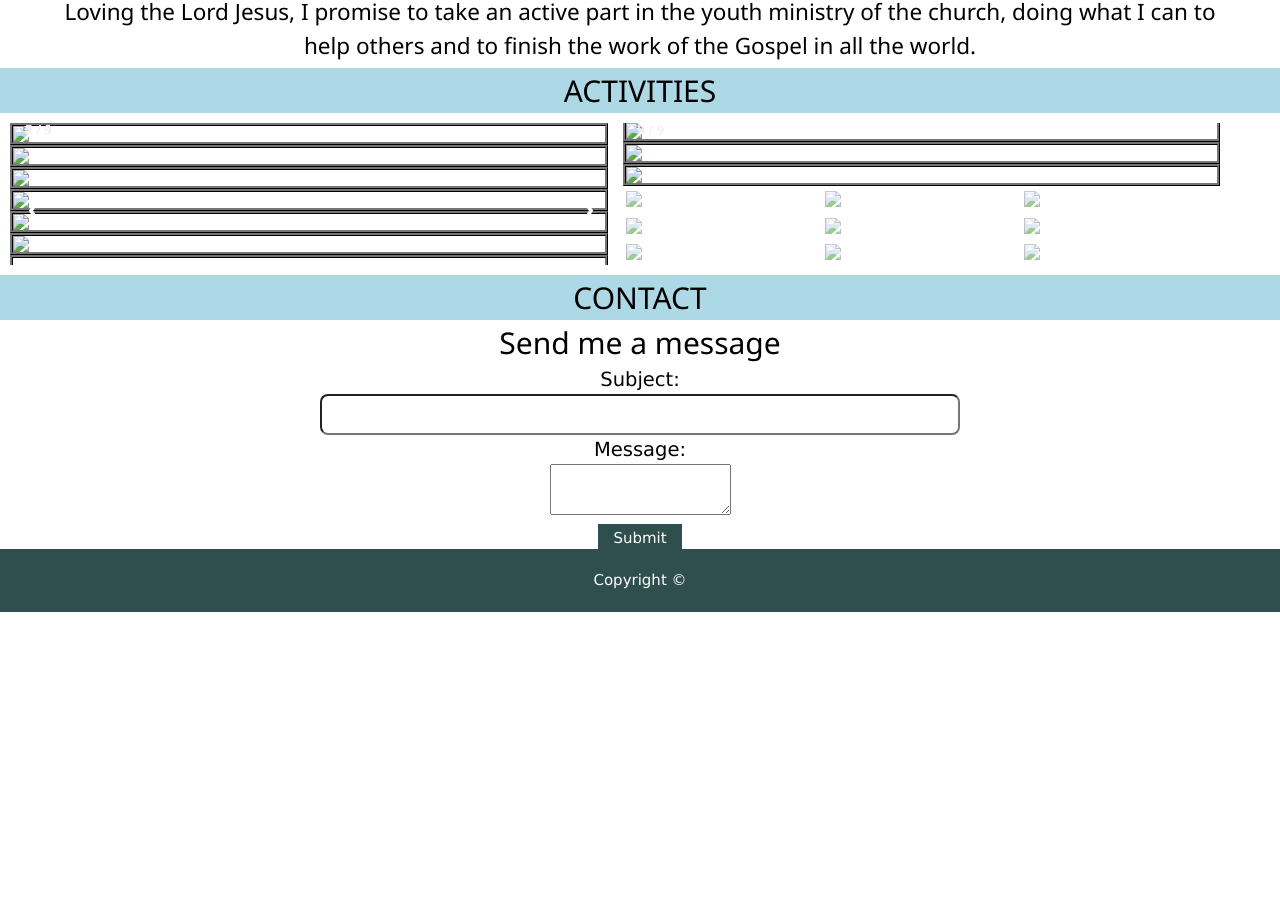
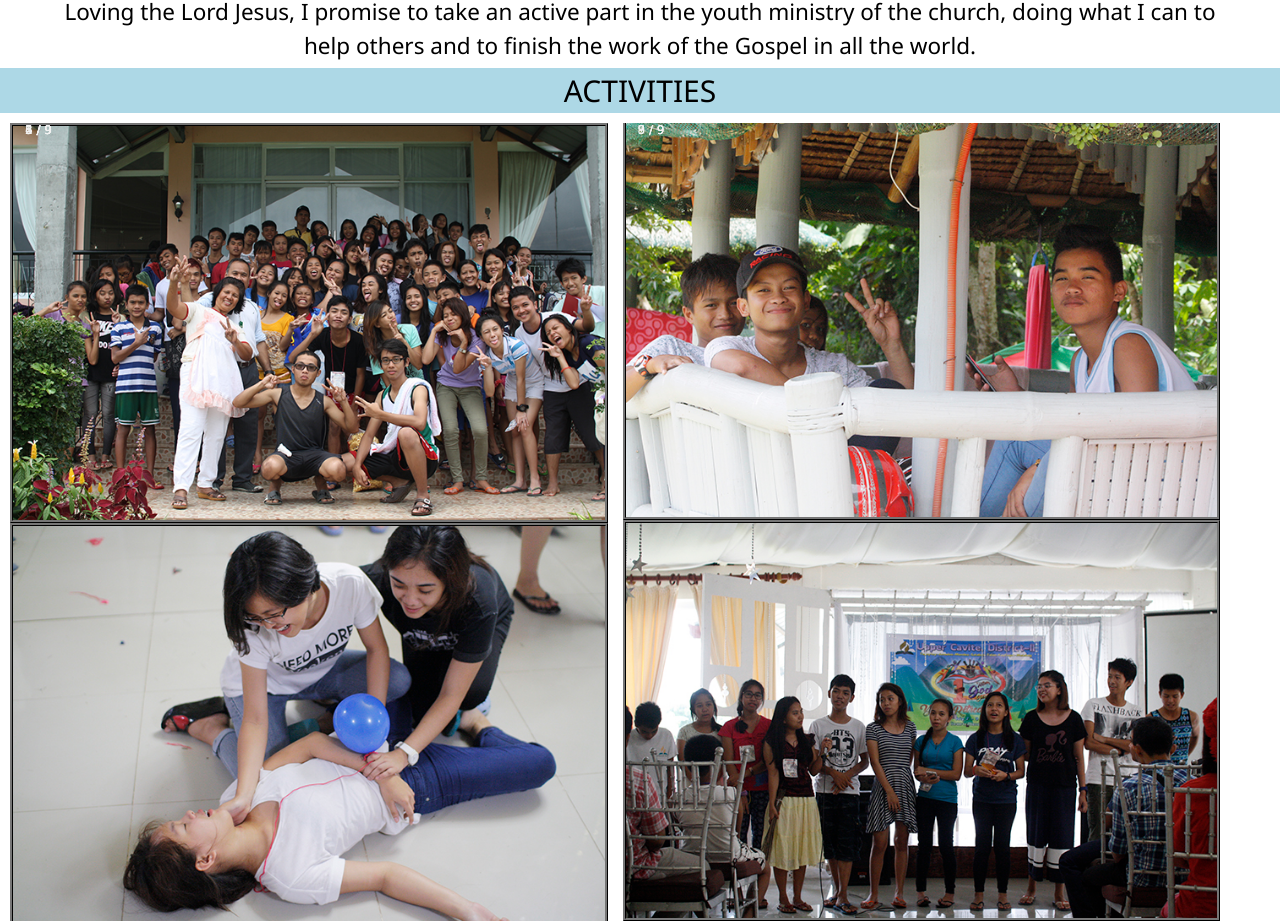
Before and after one commit to FrannieJames/AYPage, a website: page dist/index.html in a window 1280 px wide. Shown: the part 1020-1941 px from the top of the page. Before the commit the page ends 1632 px from the top, so only its background shows below. Drawn offline with Linux system fonts and the light colour scheme.

Commit message:
change .jpg to .png in index

```diff
--- a/dist/index.html
+++ b/dist/index.html
@@ -65,47 +65,47 @@
             <div>
                 <div class="mySlides">
                     <div class="numbertext">1 / 9</div>
-                    <img src="../dist/img/IMG_9720.JPG" style="width:100%">
+                    <img src="../dist/img/IMG_9720.png" style="width:100%">
                 </div>
 
                 <div class="mySlides">
                     <div class="numbertext">2 / 9</div>
-                    <img src="../dist/img/_MG_9250.JPG" style="width:100%">
+                    <img src="../dist/img/_MG_9250.png" style="width:100%">
                 </div>
 
                 <div class="mySlides">
                     <div class="numbertext">3 / 9</div>
-                    <img src="../dist/img/_MG_8676.JPG" style="width:100%">
+                    <img src="../dist/img/_MG_8676.png" style="width:100%">
                 </div>
 
                 <div class="mySlides">
                     <div class="numbertext">4 / 9</div>
-                    <img src="../dist/img/_MG_8708.JPG" style="width:100%">
+                    <img src="../dist/img/_MG_8708.png" style="width:100%">
                 </div>
 
                 <div class="mySlides">
                     <div class="numbertext">5 / 9</div>
-                    <img src="../dist/img/_MG_8771.JPG" style="width:100%">
+                    <img src="../dist/img/_MG_8771.png" style="width:100%">
                 </div>
 
                 <div class="mySlides">
                     <div class="numbertext">6 / 9</div>
-                    <img src="../dist/img/_MG_8797.JPG" style="width:100%">
+                    <img src="../dist/img/_MG_8797.png" style="width:100%">
                 </div>
 
                 <div class="mySlides">
                     <div class="numbertext">7 / 9</div>
-                    <img src="../dist/img/_MG_8875.JPG" style="width:100%">
+                    <img src="../dist/img/_MG_8875.png" style="width:100%">
                 </div>
 
                 <div class="mySlides">
                     <div class="numbertext">8 / 9</div>
-                    <img src="../dist/img/_MG_9218.JPG" style="width:100%">
+                    <img src="../dist/img/_MG_9218.png" style="width:100%">
                 </div>
 
                 <div class="mySlides">
                     <div class="numbertext">9 / 9</div>
-                    <img src="../dist/img/IMG_9730.JPG" style="width:100%">
+                    <img src="../dist/img/IMG_9730.png" style="width:100%">
                 </div>
 
                 <!-- Next and previous buttons -->
@@ -119,31 +119,31 @@
             <!-- Thumbnail images -->
             <div class="row">
                 <div class="column">
-                    <img class="demo cursor" src="../dist/img/IMG_9720.JPG" style="width:100%" onclick="currentSlide(1)">
+                    <img class="demo cursor" src="../dist/img/IMG_9720.png" style="width:100%" onclick="currentSlide(1)">
                 </div>
                 <div class="column">
-                    <img class="demo cursor" src="../dist/img/_MG_9250.JPG" style="width:100%" onclick="currentSlide(2)">
+                    <img class="demo cursor" src="../dist/img/_MG_9250.png" style="width:100%" onclick="currentSlide(2)">
                 </div>
                 <div class="column">
-                    <img class="demo cursor" src="../dist/img/_MG_8676.JPG" style="width:100%" onclick="currentSlide(3)">
+                    <img class="demo cursor" src="../dist/img/_MG_8676.png" style="width:100%" onclick="currentSlide(3)">
                 </div>
                 <div class="column">
-                    <img class="demo cursor" src="../dist/img/_MG_8708.JPG" style="width:100%" onclick="currentSlide(4)">
+                    <img class="demo cursor" src="../dist/img/_MG_8708.png" style="width:100%" onclick="currentSlide(4)">
                 </div>
                 <div class="column">
-                    <img class="demo cursor" src="../dist/img/_MG_8771.JPG" style="width:100%" onclick="currentSlide(5)">
+                    <img class="demo cursor" src="../dist/img/_MG_8771.png" style="width:100%" onclick="currentSlide(5)">
                 </div>
                 <div class="column">
-                    <img class="demo cursor" src="../dist/img/_MG_8797.JPG" style="width:100%" onclick="currentSlide(6)">
+                    <img class="demo cursor" src="../dist/img/_MG_8797.png" style="width:100%" onclick="currentSlide(6)">
                 </div>
                 <div class="column">
-                    <img class="demo cursor" src="../dist/img/_MG_8875.JPG" style="width:100%" onclick="currentSlide(7)">
+                    <img class="demo cursor" src="../dist/img/_MG_8875.png" style="width:100%" onclick="currentSlide(7)">
                 </div>
                 <div class="column">
-                    <img class="demo cursor" src="../dist/img/_MG_9218.JPG" style="width:100%" onclick="currentSlide(8)">
+                    <img class="demo cursor" src="../dist/img/_MG_9218.png" style="width:100%" onclick="currentSlide(8)">
                 </div>
                 <div class="column">
-                    <img class="demo cursor" src="../dist/img/IMG_9730.JPG" style="width:100%" onclick="currentSlide(9)">
+                    <img class="demo cursor" src="../dist/img/IMG_9730.png" style="width:100%" onclick="currentSlide(9)">
                 </div>
             </div>
         </div>
```
